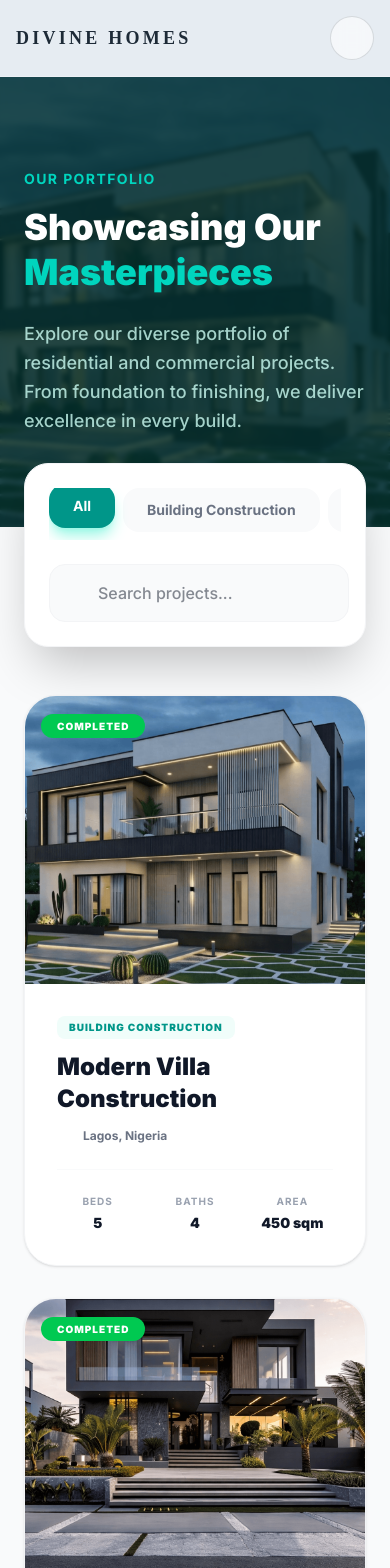
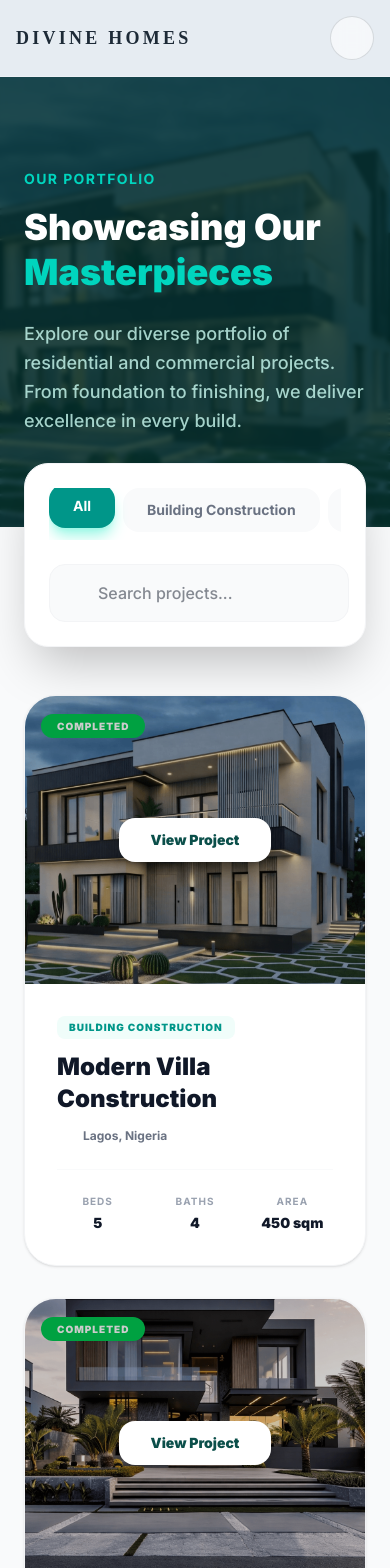
Before and after one commit to divinecode-HQ/divine-homes, a React (Vite) app: page /projects in a window 390 px wide. Shown: the top 1568 px of the page. Built offline with nearby package versions, Linux system fonts and the light colour scheme; some icons are missing.

Commit message:
I have updated the Projects.tsx page to ensure mobile users can easily access the projects without needing a hover effec

```diff
--- a/src/pages/Projects.tsx
+++ b/src/pages/Projects.tsx
@@ -145,11 +145,11 @@ function Projects() {
                         </span>
                       </div>
 
-                      {/* Hover Action */}
-                      <div className="absolute inset-0 flex items-center justify-center opacity-0 group-hover:opacity-100 transition-opacity duration-500">
+                      {/* Hover/Mobile Action */}
+                      <div className="absolute inset-0 flex items-center justify-center bg-black/20 md:bg-transparent opacity-100 md:opacity-0 md:group-hover:opacity-100 transition-all duration-500">
                         <Link
                           to={`/projects/${project.id}`}
-                          className="bg-white text-teal-900 px-8 py-3 rounded-2xl font-black text-sm shadow-xl hover:bg-teal-50 transition-colors transform translate-y-4 group-hover:translate-y-0 duration-500"
+                          className="bg-white text-teal-900 px-8 py-3 rounded-2xl font-black text-sm shadow-xl hover:bg-teal-50 transition-all transform translate-y-0 md:translate-y-4 md:group-hover:translate-y-0 duration-500"
                         >
                           View Project
                         </Link>
```
